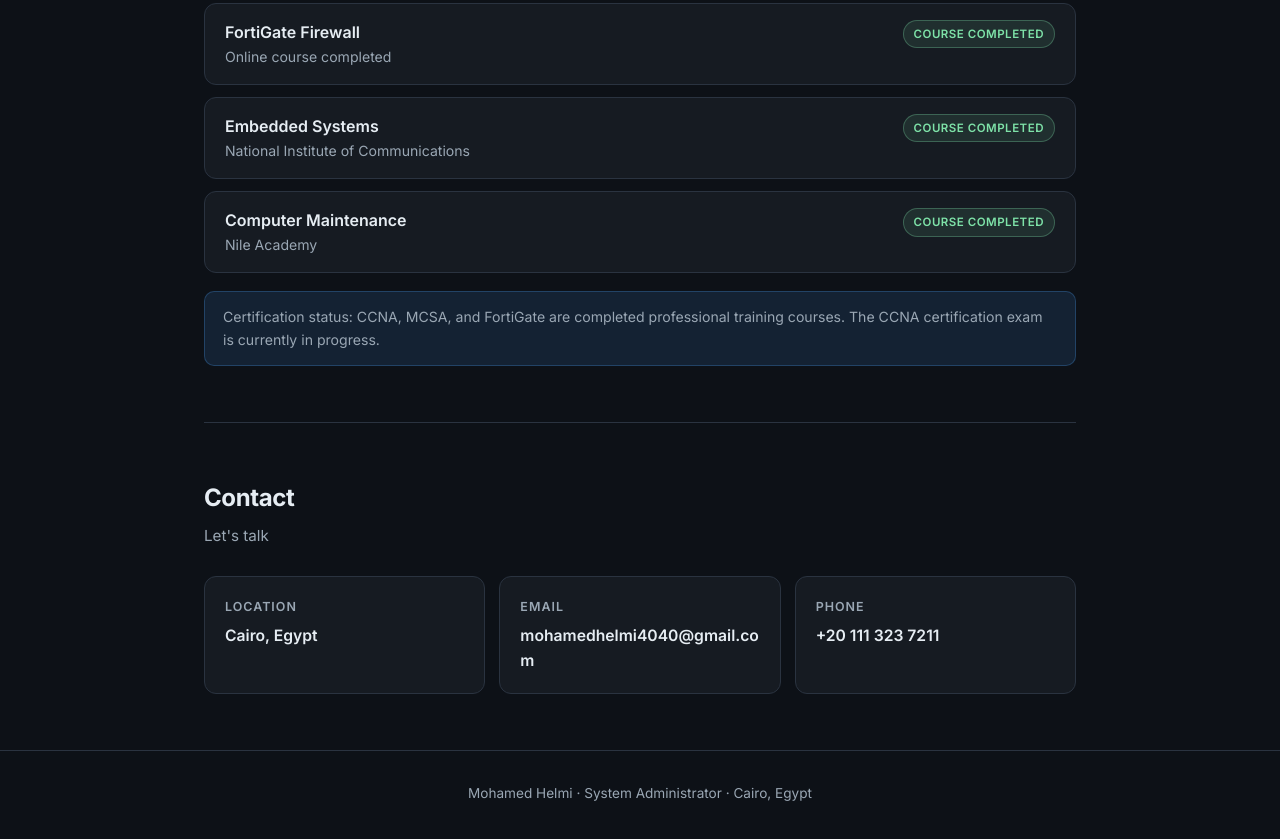
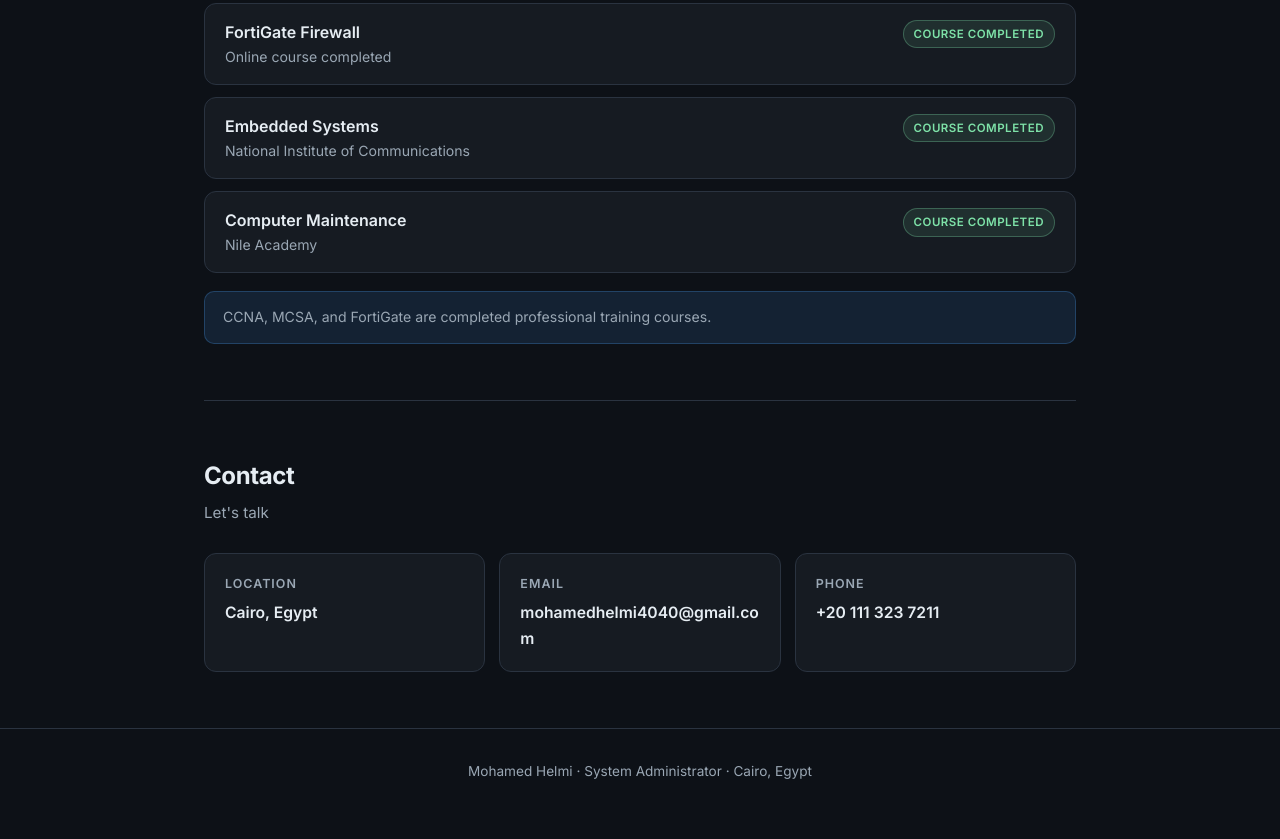
Before and after one commit to MohamedHelmi40/MohamedHelmi40.github.io, a plain HTML site: page index.html in a window 1280 px wide. Shown: the part 2623-3462 px from the top of the page. Drawn offline with Linux system fonts and the light colour scheme.

Commit message:
Update CCNA course status
Removed the mention of the CCNA certification exam status from the certification status text.

```diff
--- a/index.html
+++ b/index.html
@@ -303,7 +303,7 @@
     </div>
 
     <div class="note">
-      Certification status: CCNA, MCSA, and FortiGate are completed professional training courses. The CCNA certification exam is currently in progress.
+      CCNA, MCSA, and FortiGate are completed professional training courses.
     </div>
   </section>
 
```
